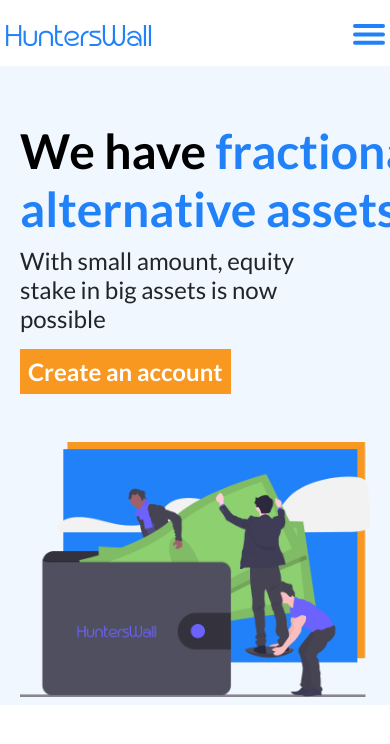
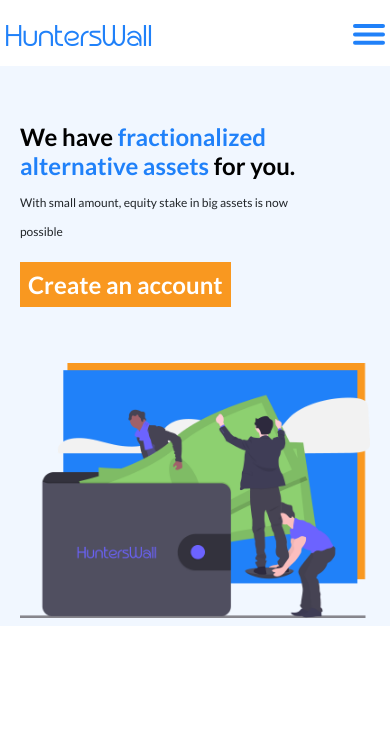
Before and after one commit to Dreezy305/HuntersWall, a Next.js app: page / in a window 390 px wide. Shown: the top 744 px of the page. Built offline with nearby package versions, Linux system fonts and the light colour scheme.

Commit message:
asset types

```diff
--- a/pages/home.js
+++ b/pages/home.js
@@ -21,7 +21,7 @@ function Home() {
               Create an account
             </button>
           </div>
-          <div className="col-lg-6">
+          <div className="col-lg-6 mt-2">
             <img src={images.hunt} className="img-fluid" alt="hunterswall" />
           </div>
         </div>
--- a/styles/globals.scss
+++ b/styles/globals.scss
@@ -45,5 +45,27 @@
     line-height: 29px;
     color: #ffffff;
     border: none;
+    white-space: nowrap;
   }
 }
+
+/** MOBILE RESPONSIVENESS STYLES FOR SMALL SCREENS */
+@media screen and (max-width: 600px) {
+  .home {
+    h1 {
+      line-height: 29px;
+      // width: 365px;
+      width: 100%;
+      font-size: 24px;
+    }
+    p {
+      font-size: 12px;
+    }
+    button {
+      white-space: nowrap;
+      // margin-left: 100px !important;
+    }
+  }
+}
+
+/** MOBILE RESPONSIVENESS STYLES FOR MEDIUM SCREENS */
```
